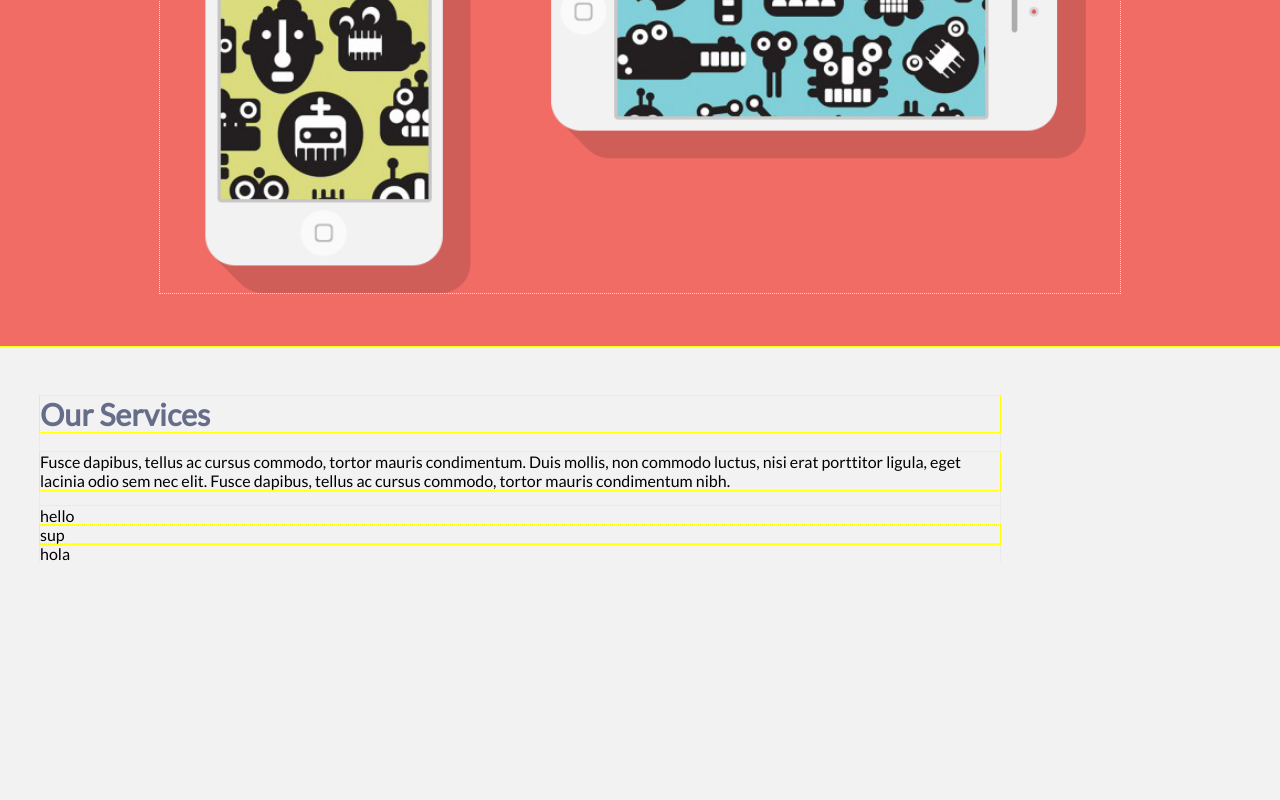
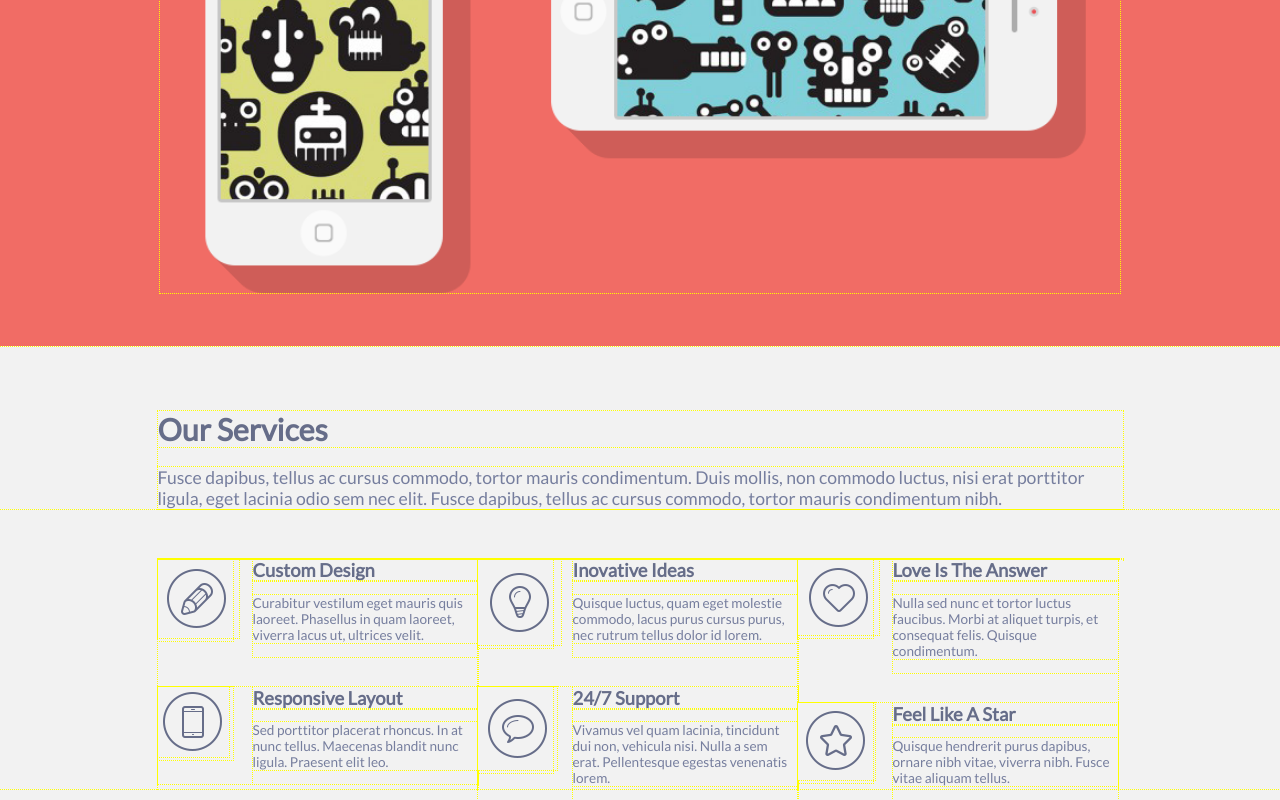
Before and after one commit to jordanbougen/Web, a plain HTML site: page index.html in a window 1280 px wide. Shown: the part 413-1213 px from the top of the page. Before the commit the page ends 976 px from the top, so only its background shows below. Drawn offline with Linux system fonts and the light colour scheme.

Commit message:
Finished section 3

```diff
--- a/index.html
+++ b/index.html
@@ -47,7 +47,7 @@
   <div class="services">
 
     <div class="title">
-      <h1> Our Services </h1>
+      <h1>Our Services</h1>
     </div>
 
     <div class="paragraph">
@@ -56,19 +56,128 @@
       Fusce dapibus, tellus ac cursus commodo, tortor mauris condimentum nibh. </p>
     </div>
 
-    <div class="info_one">
-      hello
+  </div>
+
+  <div class="columns">
+
+    <div class="leftcolumn">
+
+      <div class="left_top">
+
+        <div class="icon1">
+          <img src="img/pencil.png" alt="pencil_icon" />
+        </div>
+
+        <div class="heading1">
+          Custom Design
+        </div>
+
+        <div class="info1">
+          <p>Curabitur vestilum eget mauris quis laoreet.
+          Phasellus in quam laoreet, viverra lacus ut,
+          ultrices velit.</p>
+        </div>
+
+      </div>
+
+      <div class="left_bottom">
+
+        <div class="icon2">
+          <img src="img/phone.png" alt"cell_icon" />
+        </div>
+
+        <div class="heading2">
+          Responsive Layout
+        </div>
+
+        <div class="info2">
+          <p>Sed porttitor placerat rhoncus. In at nunc
+            tellus. Maecenas blandit nunc ligula. Praesent
+            elit leo.</p>
+        </div>
+      </div>
+
     </div>
 
-    <div class="info_two">
-      sup
+    <div class="middlecolumn">
+
+      <div class="middle_top">
+
+        <div class="icon3">
+          <img src="img/light.png" alt="light_icon" />
+        </div>
+
+        <div class="heading3">
+          Inovative Ideas
+        </div>
+
+        <div class="info3">
+          <p>Quisque luctus, quam eget molestie commodo,
+          lacus purus cursus purus, nec rutrum tellus dolor
+          id lorem.</p>
+        </div>
+
+      </div>
+
+      <div class="middle_bottom">
+
+        <div class="icon4">
+          <img src="img/speech.png" alt"speech_icon" />
+        </div>
+
+        <div class="heading4">
+          24/7 Support
+        </div>
+
+        <div class="info4">
+          <p>Vivamus vel quam lacinia, tincidunt dui non,
+          vehicula nisi. Nulla a sem erat. Pellentesque
+          egestas venenatis lorem.</p>
+        </div>
+      </div>
+
     </div>
 
-    <div class="info_three">
-      hola
+    <div class="rightcolumn">
+
+      <div class="right_top">
+
+        <div class="icon5">
+          <img src="img/heart.png" alt="heart_icon" />
+        </div>
+
+        <div class="heading5">
+          Love Is The Answer
+        </div>
+
+        <div class="info5">
+          <p>Nulla sed nunc et tortor luctus faucibus.
+          Morbi at aliquet turpis, et consequat felis.
+          Quisque condimentum.</p>
+        </div>
+
+      </div>
+
+      <div class="right_bottom">
+
+        <div class="icon6">
+          <img src="img/star.png" alt"star_icon" />
+        </div>
+
+        <div class="heading6">
+          Feel Like A Star
+        </div>
+
+        <div class="info6">
+          <p>Quisque hendrerit purus dapibus, ornare nibh
+          vitae, viverra nibh. Fusce vitae aliquam tellus.</p>
+        </div>
+      </div>
+
     </div>
 
   </div>
+
 
 </body>
 
--- a/styles.css
+++ b/styles.css
@@ -59,8 +59,10 @@ body {
 }
 
 .services {
-  max-width: 960px ;
-  margin: 50px 0 0 40px ;
+  width: 965px ;
+  margin-left: auto ;
+  margin-right: auto ;
+  margin-top: 65px ;
 }
 
 .title {
@@ -68,8 +70,198 @@ body {
   font-size: 0.95rem ;
 }
 
+.paragraph {
+  color: #767e9e ;
+  font-size: 1.1rem ;
+}
 
+.columns {
+  width: 965px ;
+  margin-left: auto ;
+  margin-right: auto ;
+  margin-top: 50px ;
+}
 
+.leftcolumn {
+  width: 320px ;
+  height: 230px ;
+  float: left ;
+}
+
+.left_top {
+  width: 320px ;
+}
+
+.icon1 {
+  width: 75px ;
+  float: left ;
+}
+
+.heading1 {
+  width: 225px ;
+  float: left ;
+  margin-left: 20px ;
+  color: #666d89 ;
+  font-size: 1.15rem ;
+  font-weight: bold ;
+}
+
+.info1 {
+  width: 225px ;
+  float: left ;
+  margin-left: 20px ;
+  color: #767e9e ;
+  font-size: 0.85rem ;
+}
+
+.left_bottom {
+  float: left ;
+  width: 320px ;
+  margin-top: 30px ;
+}
+
+.icon2 {
+  width: 75px ;
+  float: left ;
+}
+
+.heading2 {
+  width: 225px ;
+  float: left ;
+  margin-left: 20px ;
+  color: #666d89 ;
+  font-size: 1.15rem ;
+  font-weight: bold ;
+}
+
+.info2 {
+  width: 225px ;
+  float: left ;
+  margin-left: 20px ;
+  color: #767e9e ;
+  font-size: 0.85rem ;
+}
+
+.middlecolumn {
+  float: left ;
+  width: 320px ;
+  height: 230px ;
+
+}
+
+.middle_top {
+  width: 320px ;
+}
+
+.icon3 {
+  width: 75px ;
+  float: left ;
+}
+
+.heading3 {
+  width: 225px ;
+  float: left ;
+  margin-left: 20px ;
+  color: #666d89 ;
+  font-size: 1.15rem ;
+  font-weight: bold ;
+}
+
+.info3 {
+  width: 225px ;
+  float: left ;
+  margin-left: 20px ;
+  color: #767e9e ;
+  font-size: 0.85rem ;
+}
+
+.middle_bottom {
+  float: left ;
+  width: 320px ;
+  margin-top: 30px ;
+}
+
+.icon4 {
+  width: 75px ;
+  float: left ;
+}
+
+.heading4 {
+  width: 225px ;
+  float: left ;
+  margin-left: 20px ;
+  color: #666d89 ;
+  font-size: 1.15rem ;
+  font-weight: bold ;
+}
+
+.info4 {
+  width: 225px ;
+  float: left ;
+  margin-left: 20px ;
+  color: #767e9e ;
+  font-size: 0.85rem ;
+}
+
+.rightcolumn {
+  float: left ;
+  width: 320px ;
+  height: 230px ;
+}
+
+.right_top {
+  width: 320px ;
+}
+
+.icon5 {
+  width: 75px ;
+  float: left ;
+}
+
+.heading5 {
+  width: 225px ;
+  float: left ;
+  margin-left: 20px ;
+  color: #666d89 ;
+  font-size: 1.15rem ;
+  font-weight: bold ;
+}
+
+.info5 {
+  width: 225px ;
+  float: left ;
+  margin-left: 20px ;
+  color: #767e9e ;
+  font-size: 0.85rem ;
+}
+
+.right_bottom {
+  float: left ;
+  width: 320px ;
+  margin-top: 30px ;
+}
+
+.icon6 {
+  width: 75px ;
+  float: left ;
+}
+
+.heading6 {
+  width: 225px ;
+  float: left ;
+  margin-left: 20px ;
+  color: #666d89 ;
+  font-size: 1.15rem ;
+  font-weight: bold ;
+}
+
+.info6 {
+  width: 225px ;
+  float: left ;
+  margin-left: 20px ;
+  color: #767e9e ;
+  font-size: 0.85rem ;
+}
 
 
 
```
Also changed, not shown: img/heart.png (added), img/light.png (added), img/pencil.png (added), img/phone.png (added), img/speech.png (added), img/star.png (added).
